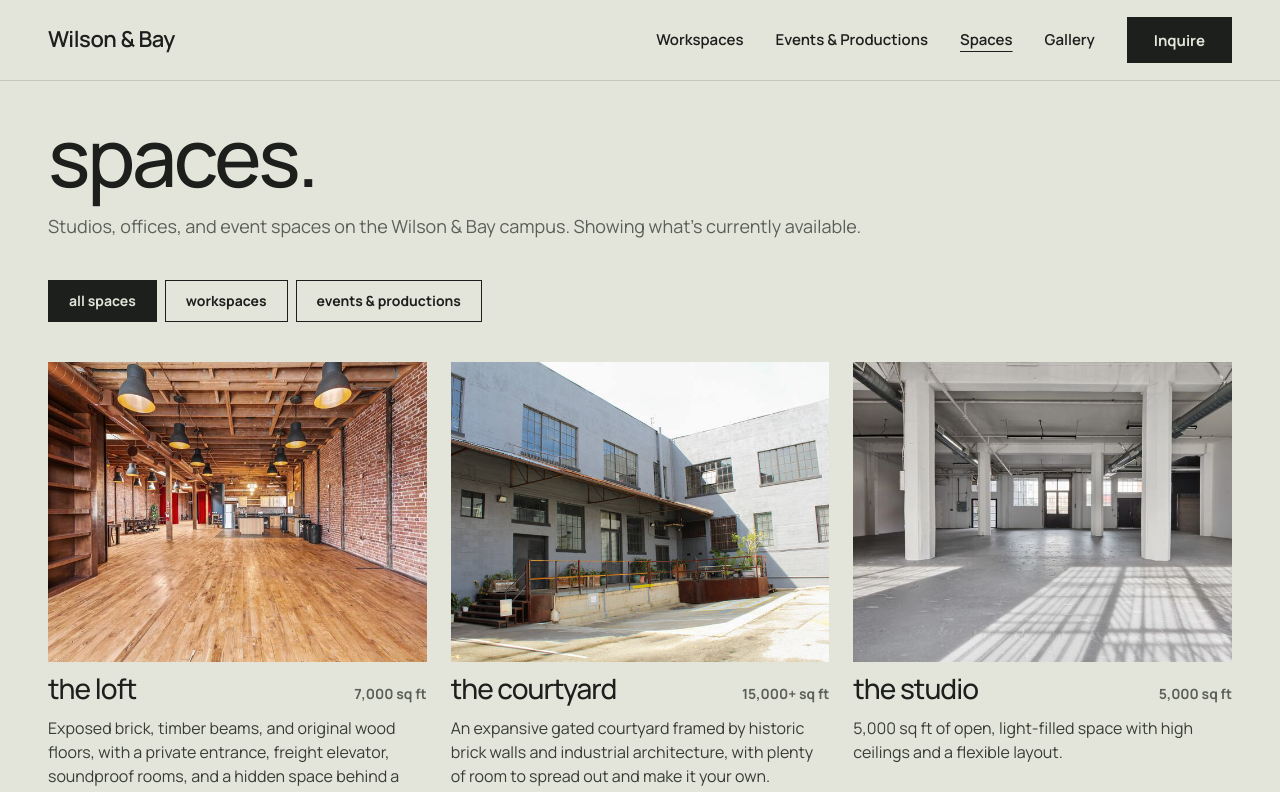
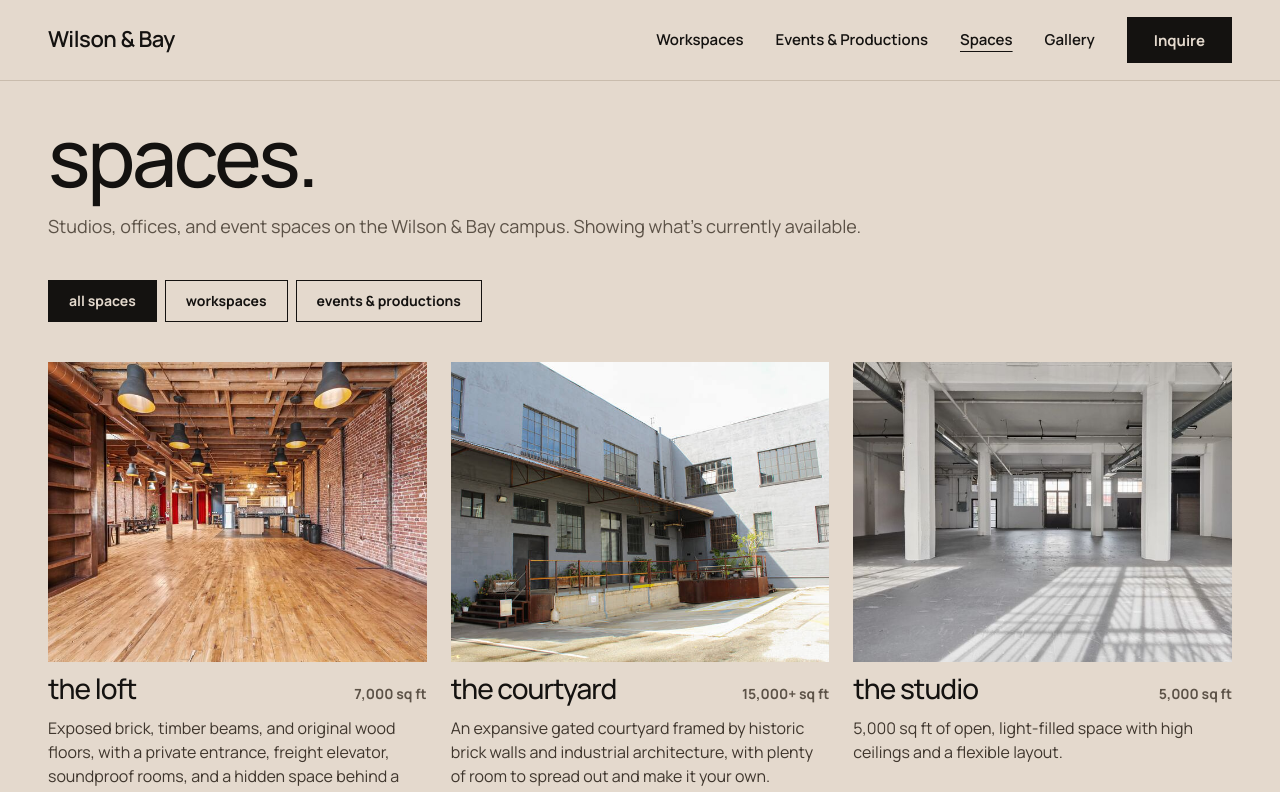
Before and after one commit to marfriaz/jade-express, a React (Vite) app: page /spaces in a window 1280 px wide. Shown: the top 792 px of the page. Built offline with nearby package versions, Linux system fonts and the light colour scheme.

Commit message:
Revert "Theme test: sage + charcoal palette"
This reverts commit cb9982b08ef290e7a79cb4bf0805c6a57a3d564b.

```diff
--- a/index.html
+++ b/index.html
@@ -6,7 +6,7 @@
     <link rel="icon" type="image/svg+xml" href="/favicon.svg" />
     <link rel="icon" href="/favicon.ico" sizes="48x48" />
     <link rel="apple-touch-icon" href="/apple-touch-icon.png" />
-    <meta name="theme-color" content="#e3e5da" />
+    <meta name="theme-color" content="#e4d9cd" />
     <title>Wilson &amp; Bay</title>
     <meta
       name="description"
--- a/src/styles.css
+++ b/src/styles.css
@@ -1,12 +1,12 @@
 :root {
-  --bg: #e3e5da;
-  --ink: #1d1f1c;
-  --muted: #5b6057;
-  --line: #c3c8b9;
-  --card: #eef0e7;
-  --field: #f6f7f1;
-  --olive: #2b302d;
-  --olive-text: #c4cabb;
+  --bg: #e4d9cd;
+  --ink: #141210;
+  --muted: #5c5247;
+  --line: #c9bcad;
+  --card: #efe7dd;
+  --field: #f7f1e9;
+  --olive: #3a3d2e;
+  --olive-text: #cfc3b5;
   --radius: 0;
 }
 
@@ -210,7 +210,7 @@ ul {
 .body-text {
   font-size: 17px;
   line-height: 1.6;
-  color: #383d35;
+  color: #3f362d;
   max-width: 68ch;
 }
 .statement {
@@ -812,7 +812,7 @@ ul {
 .card__text {
   font-size: 16px;
   line-height: 1.5;
-  color: #383d35;
+  color: #3f362d;
   flex: 1 0 auto; /* soaks up spare height so chips + link line up across cards */
 }
 .card {
@@ -1019,7 +1019,7 @@ ul {
   padding-bottom: 18px;
   font-size: 16px;
   line-height: 1.55;
-  color: #383d35;
+  color: #3f362d;
 }
 .sticky-bar {
   position: fixed;
@@ -1241,7 +1241,7 @@ ul {
   display: block;
   aspect-ratio: 1 / 1;
   overflow: hidden;
-  background: var(--card, #eef0e7);
+  background: var(--card, #efe7dd);
 }
 .insta__tile img {
   width: 100%;
```
